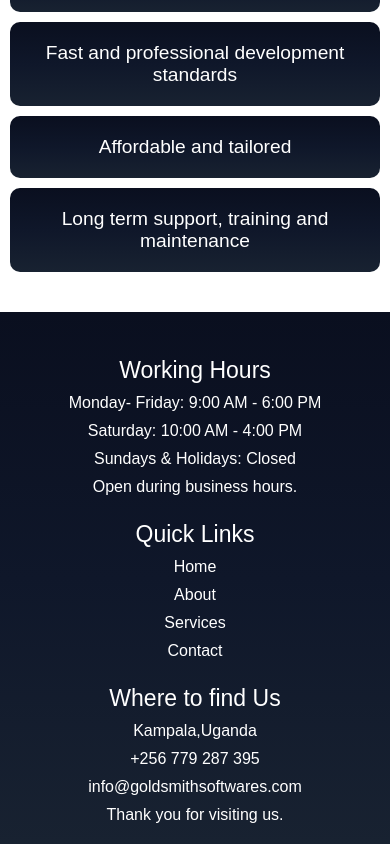
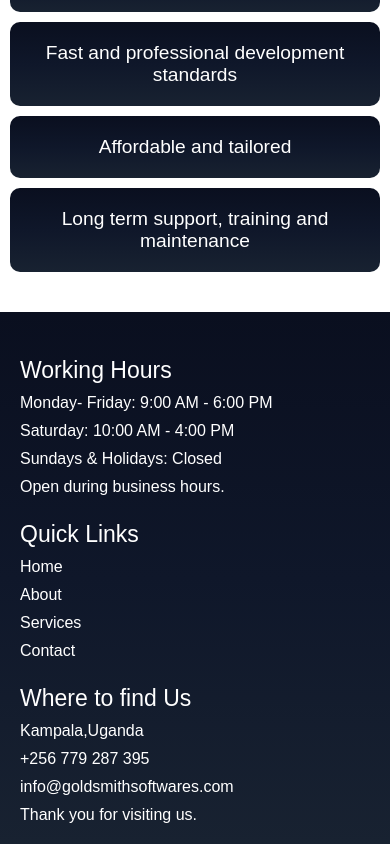
Before and after one commit to dariusjackony/Goldsmith-Software, a React (Vite) app: page / in a window 390 px wide. Shown: the part 3370-4214 px from the top of the page. Built offline with nearby package versions, Linux system fonts and the light colour scheme.

Commit message:
Update: Responsiveness on mobile devices

```diff
--- a/src/components/About/AboutPageComponents/WhyChoose.css
+++ b/src/components/About/AboutPageComponents/WhyChoose.css
@@ -58,7 +58,7 @@
     max-width: 100%;
   }
 }
-@media (max-width: 768px) {
+@media (max-width: 480px) {
   .why-choose-title {
     font-size: 23px;
   }
--- a/src/components/Contact/Contact.css
+++ b/src/components/Contact/Contact.css
@@ -50,8 +50,20 @@
       text-align: center;
     }
 }
-@media (max-width: 480px) {
-  .contact-head{
+  @media (max-width: 480px) {
+  .contact-head {
     font-size: 23px;
+    text-align: left;
   }
+
+  .quick-links,
+  .where-to-find-us,
+  .working-hours {
+    text-align: left;
+  }
+
+  .contact-content-container {
+    align-items: flex-start;
+  }
+
 }
```
